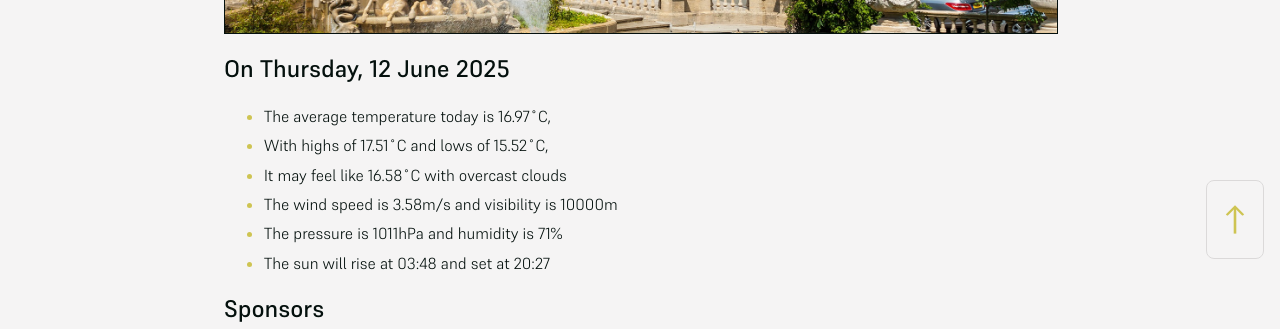
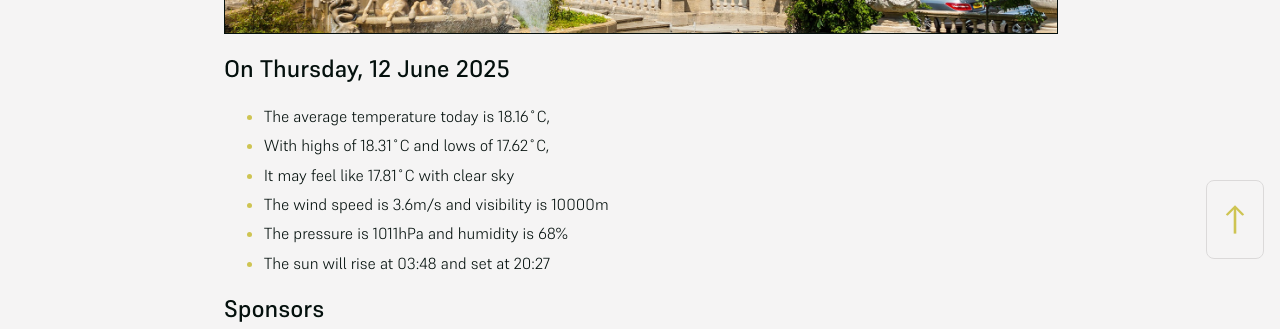
Before and after one commit to mat-0/cheltenham-open-data, a Jekyll site: the page built from index.md, in a window 1280 px wide. Shown: the part 625-954 px from the top of the page. Built offline with Jekyll 4.4.1, drawn with Linux system fonts in a browser that asks for light colours.

Commit message:
Updated 2025-06-12 07:58:02

```diff
--- a/index.md
+++ b/index.md
@@ -10,11 +10,11 @@ seo: Menu
 <!-- weather_marker starts -->
 ## On Thursday, 12 June 2025
 
-- The average temperature today is 16.97˚C,
-- With highs of 17.51˚C and lows of 15.52˚C,
-- It may feel like 16.58˚C with overcast clouds
-- The wind speed is 3.58m/s and visibility is 10000m
-- The pressure is 1011hPa and humidity is 71%
+- The average temperature today is 18.16˚C,
+- With highs of 18.31˚C and lows of 17.62˚C,
+- It may feel like 17.81˚C with clear sky
+- The wind speed is 3.6m/s and visibility is 10000m
+- The pressure is 1011hPa and humidity is 68%
 - The sun will rise at 03:48 and set at 20:27
 
 <!-- weather_marker ends -->
```
Also changed, not shown: _data/flood.json (+4 -4 lines), _pages/fix-my-street.md (+3 -3 lines), _pages/news.md (+11 -11 lines).
